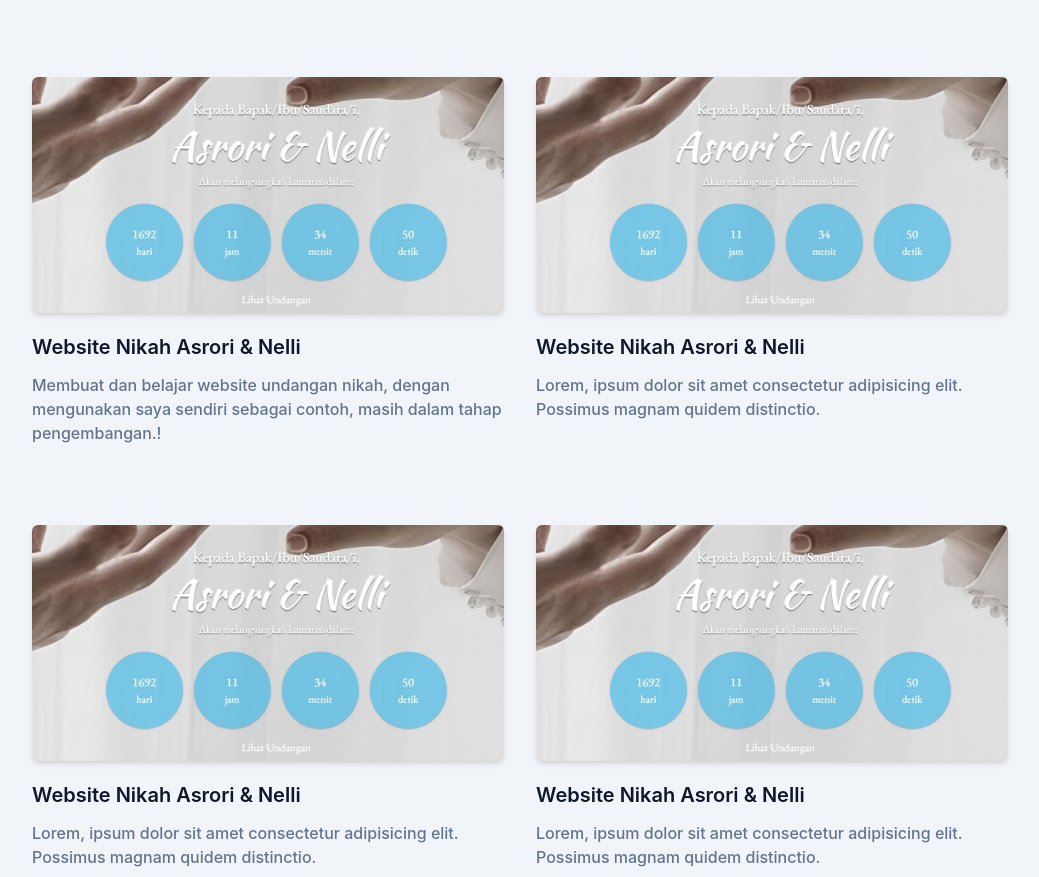
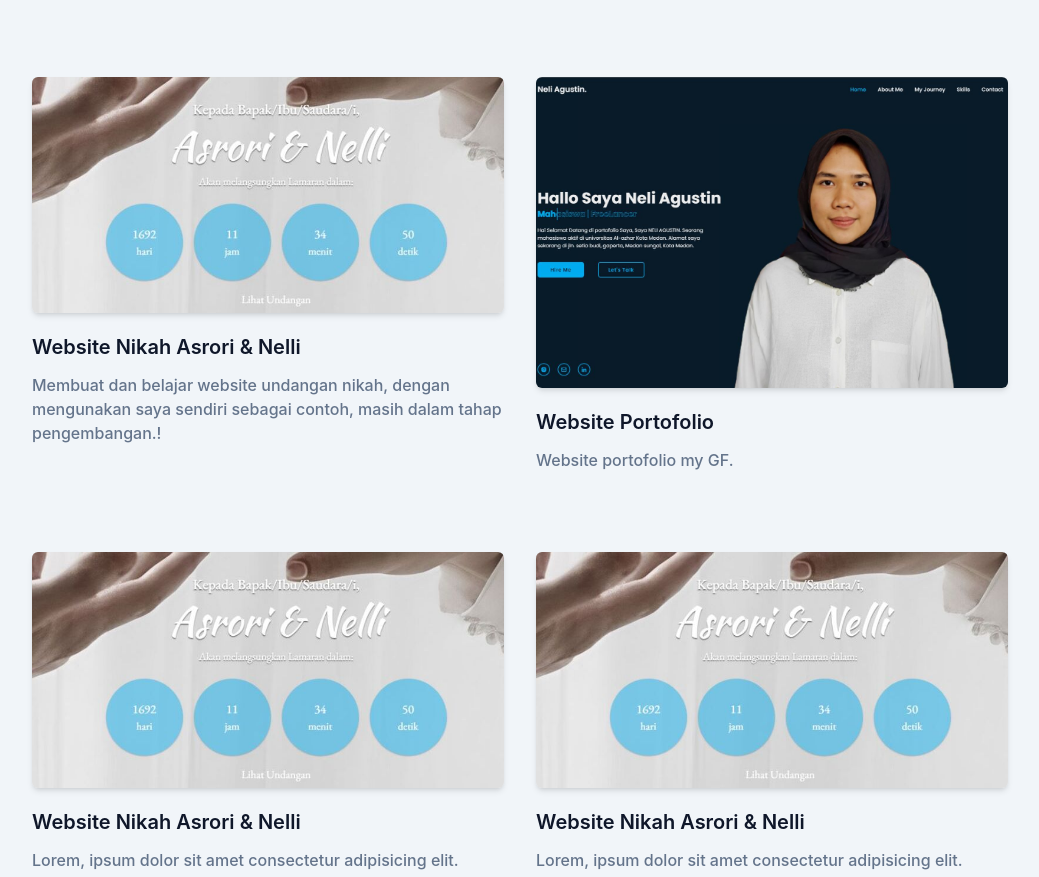
Before and after one commit to Asrorri/Portofolio, a website: page index.html in a window 1280 px wide. Shown: the part 1523-2400 px from the top of the page, without its empty margins (120-1159 px from the left). Drawn offline with Linux system fonts and the light colour scheme.

Commit message:
mengubah gambar

```diff
--- a/index.html
+++ b/index.html
@@ -11,7 +11,9 @@
             document.documentElement.classList.add('dark')
         } else {
             document.documentElement.classList.remove('dark')
-        }</script>
+        }
+    </script>
+    <link rel="website icon" type="png" href="dist/img/LOGO.png">
 </head>
 
 <body>
@@ -197,12 +199,11 @@
                 </div>
                 <div class="mb-12 p-4 md:w-1/2">
                     <div class="rounded-md shadow-md overflow-hidden">
-                        <img src="dist/img/p1.png" alt="wedding web" width="w-full">
+                        <img src="dist/img/p2.png" alt="wedding web" width="w-full">
                     </div>
-                    <h3 class="font-semibold text-xl text-dark mt-5 mb-3 dark:text-white">Website Nikah Asrori & Nelli
+                    <h3 class="font-semibold text-xl text-dark mt-5 mb-3 dark:text-white">Website Portofolio
                     </h3>
-                    <p class="font-medium text-base text-secondary">Lorem, ipsum dolor sit amet consectetur adipisicing
-                        elit. Possimus magnam quidem distinctio.</p>
+                    <p class="font-medium text-base text-secondary">Website portofolio my GF.</p>
                 </div>
                 <div class="mb-12 p-4 md:w-1/2">
                     <div class="rounded-md shadow-md overflow-hidden">
```
Also changed, not shown: dist/img/LOGO.png (added), dist/img/p2.png (added).
